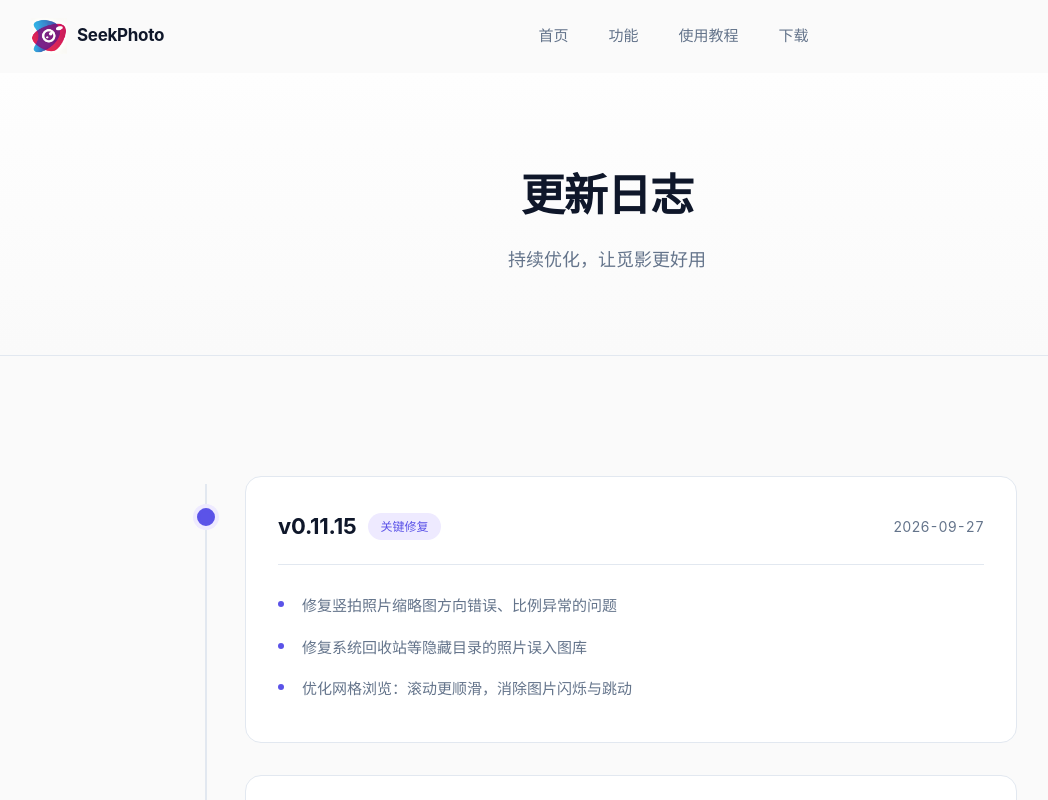
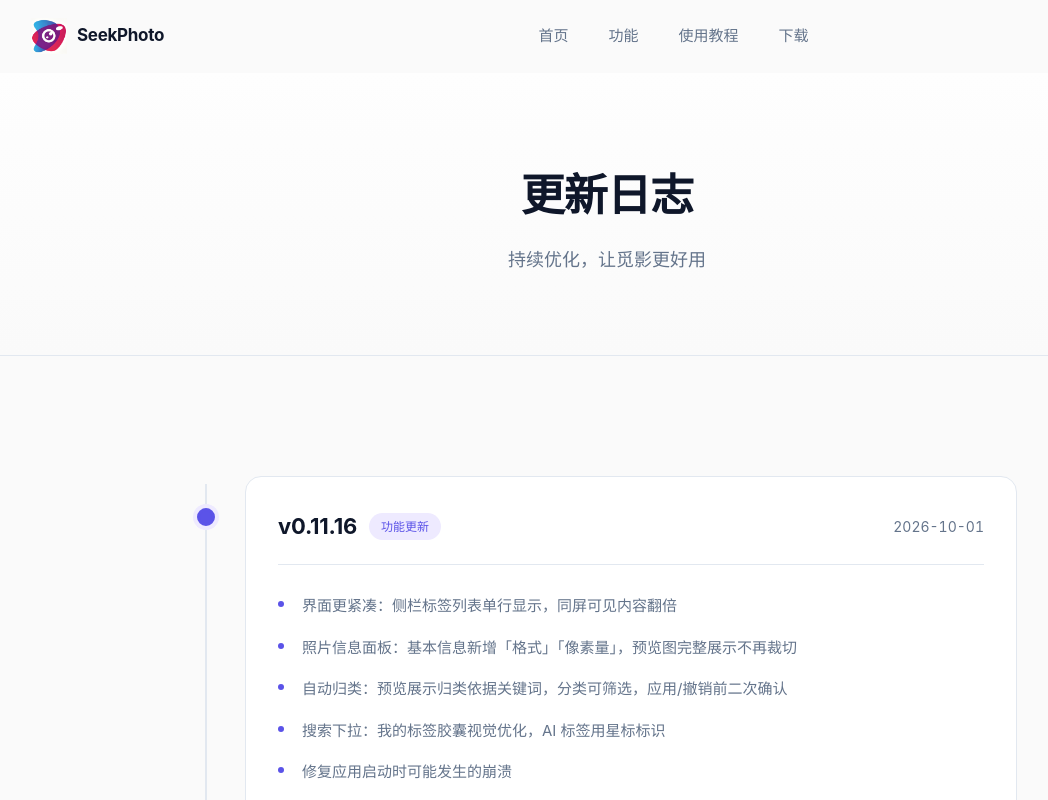
Before and after one commit to aiyo407/seekphoto-site, a Vue app: page /changelog in a window 1280 px wide. Shown: the top 800 px of the page, without its empty margins (33-1081 px from the left). Built offline with nearby package versions, Linux system fonts and the light colour scheme.

Commit message:
chore: v0.11.16 官网版本同步

```diff
--- a/src/config/version.ts
+++ b/src/config/version.ts
@@ -1,5 +1,5 @@
 /** 应用版本（仅更新日志页展示用，与下载链接无关） */
-export const APP_VERSION = '0.11.15'
+export const APP_VERSION = '0.11.16'
 
 /** 显示用版本号（带 v 前缀，如 "v0.9.0"） */
 export const APP_VERSION_DISPLAY = `v${APP_VERSION}`
--- a/src/views/Changelog.vue
+++ b/src/views/Changelog.vue
@@ -60,10 +60,23 @@ interface Version {
 
 const versions: Version[] = [
   {
+    version: 'v0.11.16',
+    date: '2026-10-01',
+    tag: '功能更新',
+    tagType: 'latest',
+    changes: [
+      '界面更紧凑：侧栏标签列表单行显示，同屏可见内容翻倍',
+      '照片信息面板：基本信息新增「格式」「像素量」，预览图完整展示不再裁切',
+      '自动归类：预览展示归类依据关键词，分类可筛选，应用/撤销前二次确认',
+      '搜索下拉：我的标签胶囊视觉优化，AI 标签用星标标识',
+      '修复应用启动时可能发生的崩溃'
+    ]
+  },
+  {
     version: 'v0.11.15',
     date: '2026-09-27',
     tag: '关键修复',
-    tagType: 'latest',
+    tagType: 'feature',
     changes: [
       '修复竖拍照片缩略图方向错误、比例异常的问题',
       '修复系统回收站等隐藏目录的照片误入图库',
```
